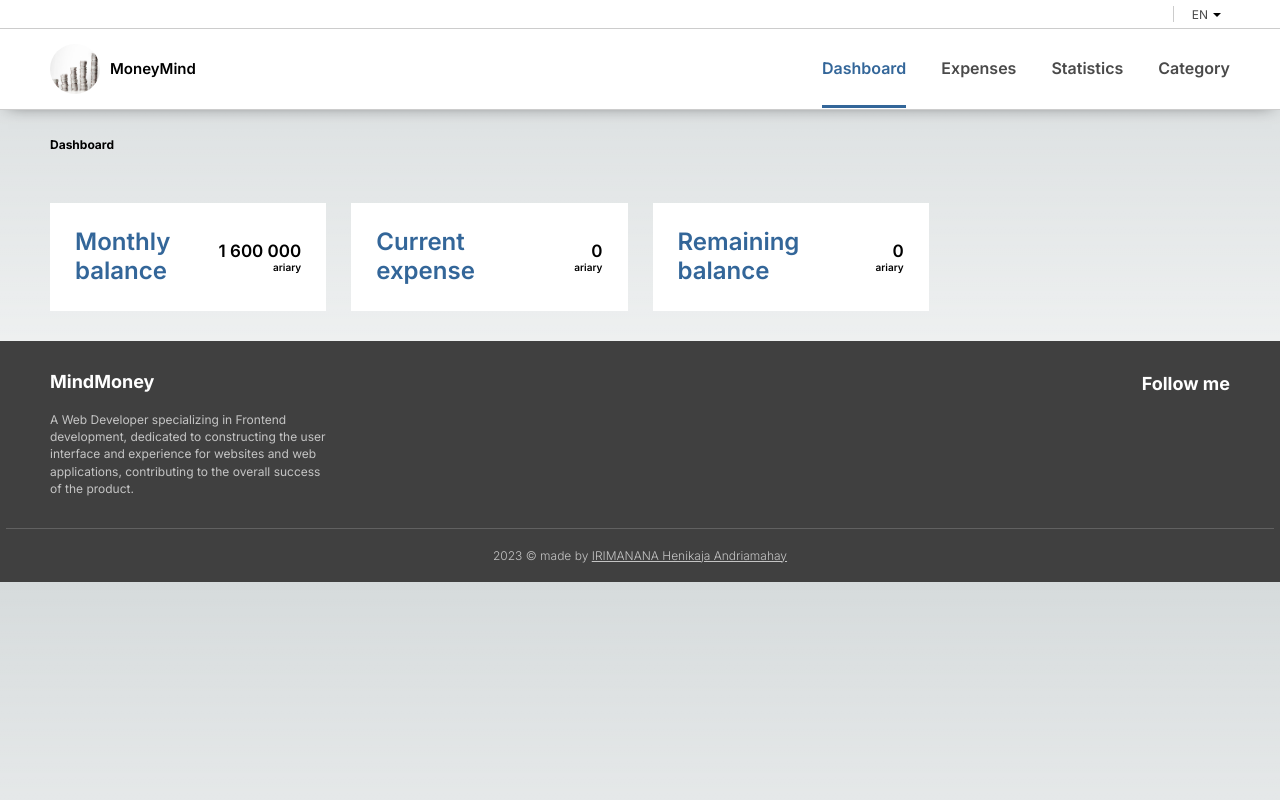
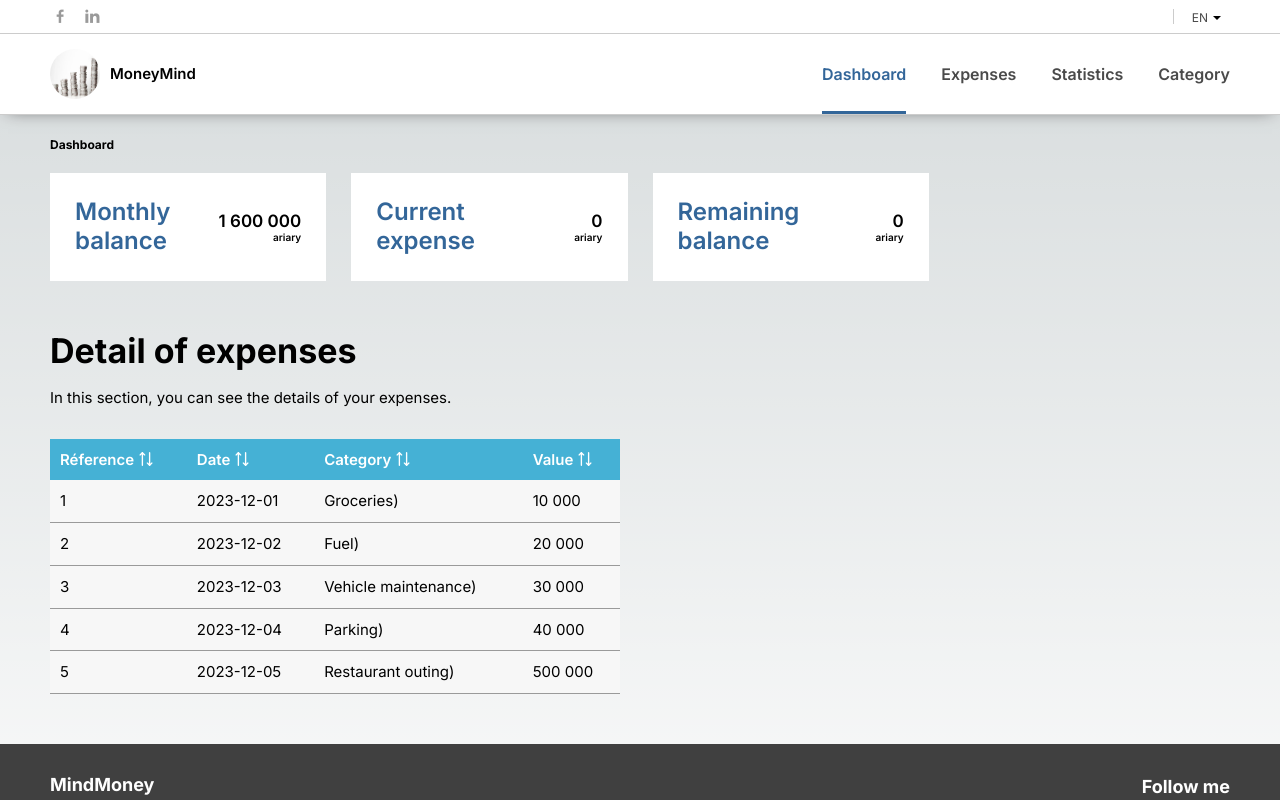
Before and after one commit to Andriamahay11master/money-mind, a Next.js app: page / in a window 1280 px wide. Shown: the top 800 px of the page. Built offline with nearby package versions, Linux system fonts and the light colour scheme.

Commit message:
init table detail expenses

```diff
--- a/package.json
+++ b/package.json
@@ -21,6 +21,7 @@
     "next": "13.5.1",
     "next-i18next": "^15.1.1",
     "postcss": "8.4.30",
+    "primereact": "^10.2.1",
     "react": "18.2.0",
     "react-dom": "18.2.0",
     "sass": "^1.69.5",
--- a/public/locales/en/translation.json
+++ b/public/locales/en/translation.json
@@ -84,5 +84,16 @@
     "breadcrumb":{
       "home": "Dashboard",
       "expenses": "Expenses"
+    },
+    "detailKpi" :{
+      "title": "Detail of expenses",
+      "text": "In this section, you can see the details of your expenses."
+    },
+    "category":{
+      "0": "Groceries",
+      "1": "Fuel",
+      "2": "Vehicle maintenance",
+      "3": "Parking",
+      "4": "Restaurant outing"
     }
   }
--- a/public/locales/fr/translation.json
+++ b/public/locales/fr/translation.json
@@ -84,6 +84,17 @@
     "breadcrumb":{
       "home": "Tableau de bord",
       "expenses": "Mes Dépenses"
+    },
+    "detailKpi" :{
+      "title": "Détail des dépenses",
+      "text": "Dans cette section, vous pouvez consulter les détails de vos dépenses."
+    },
+    "category":{
+      "0": "Alimentation",
+      "1": "Carburant",
+      "2": "Entretien véhicule",
+      "3": "Parking",
+      "4": "Sortie Restaurant"
     }
 
   }
--- a/src/app/page.tsx
+++ b/src/app/page.tsx
@@ -7,6 +7,8 @@ import Footer from '../components/footer/Footer';
 import Kpi from '../components/kpi/Kpi';
 import {formatNumber} from '../data/function';
 import Breadcrumb from '../components/breadcrumb/Breadcrumb';
+import ListExpense from '../components/expense/ListExpense';
+
 
 export default function Home() {
 
@@ -63,6 +65,40 @@ export default function Home() {
     }
   ];
 
+  //data ListExpense
+  const dataList = [
+    {
+      id: 1,
+      date: '2023-12-01',
+      category: `${t('category.0')})`,
+      value: formatNumber(10000)
+    },
+    {
+      id: 2,
+      date: '2023-12-02',
+      category: `${t('category.1')})`,
+      value: formatNumber(20000)
+    },
+    {
+      id: 3,
+      date: '2023-12-03',
+      category: `${t('category.2')})`,
+      value: formatNumber(30000)
+    },
+    {
+      id: 4,
+      date: '2023-12-04',
+      category: `${t('category.3')})`,
+      value: formatNumber(40000)
+    },
+    {
+      id: 5,
+      date: '2023-12-05',
+      category: `${t('category.4')})`,
+      value: formatNumber(500000)
+    }
+  ];
+
   return (
     <>
       <Header linkMenu={dataNav}/>
@@ -74,6 +110,14 @@ export default function Home() {
               <Kpi key={index} title={item.title} value={item.value}/>
             ))}
           </section>
+          <section className='main-section detailKpi'>
+              <div className="detailKpi-item">
+                  <h2 className="title-h2 detailKpi-title">{t('detailKpi.title')}</h2>
+                  <p className='detailKpi-text'>{t('detailKpi.text')}</p>
+                  <ListExpense dataList={dataList}/>
+              </div>
+              <div className="detailKpi-item"></div>
+          </section>
         </div>
       </main>
       <Footer {...dataFooter}/>
--- a/src/assets/scss/common/_global.scss
+++ b/src/assets/scss/common/_global.scss
@@ -146,15 +146,14 @@ h4, .title-h4{
 }
 
 .main-section{
-  padding: 50px 0;
+  padding: 0 0 50px;
   @include max(768px){
-    padding: 30px 0;
+    padding: 0 0 30px;
   }
   &.listKpi{
     display: grid;
     column-gap: 25px;
     grid-template-columns: repeat(4, 1fr);
-    padding: 30px 0;
     @include max(1200px){
       grid-template-columns: repeat(3, 1fr);
     }
@@ -166,4 +165,18 @@ h4, .title-h4{
       row-gap: 20px;
     }
   }
+  &.detailKpi{
+    display: grid;
+    grid-template-columns: repeat(2, 1fr);
+    column-gap: 40px;
+    @include max(768px){
+      grid-template-columns: 100%;
+    }
+    .detailKpi-item{
+
+    }
+    .title-h2{
+      margin-bottom: 15px;
+    }
+  }
 }
--- a/src/assets/scss/main.scss
+++ b/src/assets/scss/main.scss
@@ -2,4 +2,5 @@
 @import 'common/variable';
 @import 'common/mixins';
 @import 'common/button';
+@import 'common/font-icons';
 @import 'common/global';
--- a/src/components/breadcrumb/breadcrumb.scss
+++ b/src/components/breadcrumb/breadcrumb.scss
@@ -1,7 +1,6 @@
 .breadcrumb-container {
     font-size: 12px;
-    margin-top: 20px;
-    margin-bottom: 20px;
+    padding: 20px 0;
   }
 
   .breadcrumb-link {
--- /dev/null
+++ b/src/components/expense/ListExpense.tsx
@@ -0,0 +1,24 @@
+"use client"
+import * as React from 'react';
+import './listExpense.scss';
+import { DataTable } from 'primereact/datatable';
+import { Column } from 'primereact/column';
+
+
+interface ListExpenseProps {
+    dataList: any
+}
+
+export default function ListExpense({dataList} : ListExpenseProps) {
+
+    return (
+        <div className='list-expenses-block'>
+            <DataTable className='list-expenses-table' value={dataList} sortMode="multiple">
+                <Column field="id" header="Réference" sortable></Column>
+                <Column field="date" header="Date" sortable></Column>
+                <Column field="category" header="Category" sortable></Column>
+                <Column field="value" header="Value" sortable></Column>
+            </DataTable>
+        </div>
+    )
+}
--- /dev/null
+++ b/src/components/expense/listExpense.scss
@@ -0,0 +1,28 @@
+@import "../../assets/scss/common/variable";
+@import "../../assets/scss/common/mixins";
+
+.list-expenses-block{
+    margin-top: 30px;
+    .list-expenses-table{
+        thead{
+            th{
+                background: rgba($color-secondary, 0.7);
+                padding: 10px;
+                color: #FFF;
+                font-weight: 600;
+                .p-column-title{
+                    margin-right: 5px;
+                }
+            }
+        }
+        tbody{
+            tr{
+                border-bottom: 1px solid $grey;
+                background: $white-f7;
+            }
+            td{
+                padding: 10px;
+            }
+        }
+    }
+}
```
Also changed, not shown: 1 other file (tests, documents, lock files or other folders).
